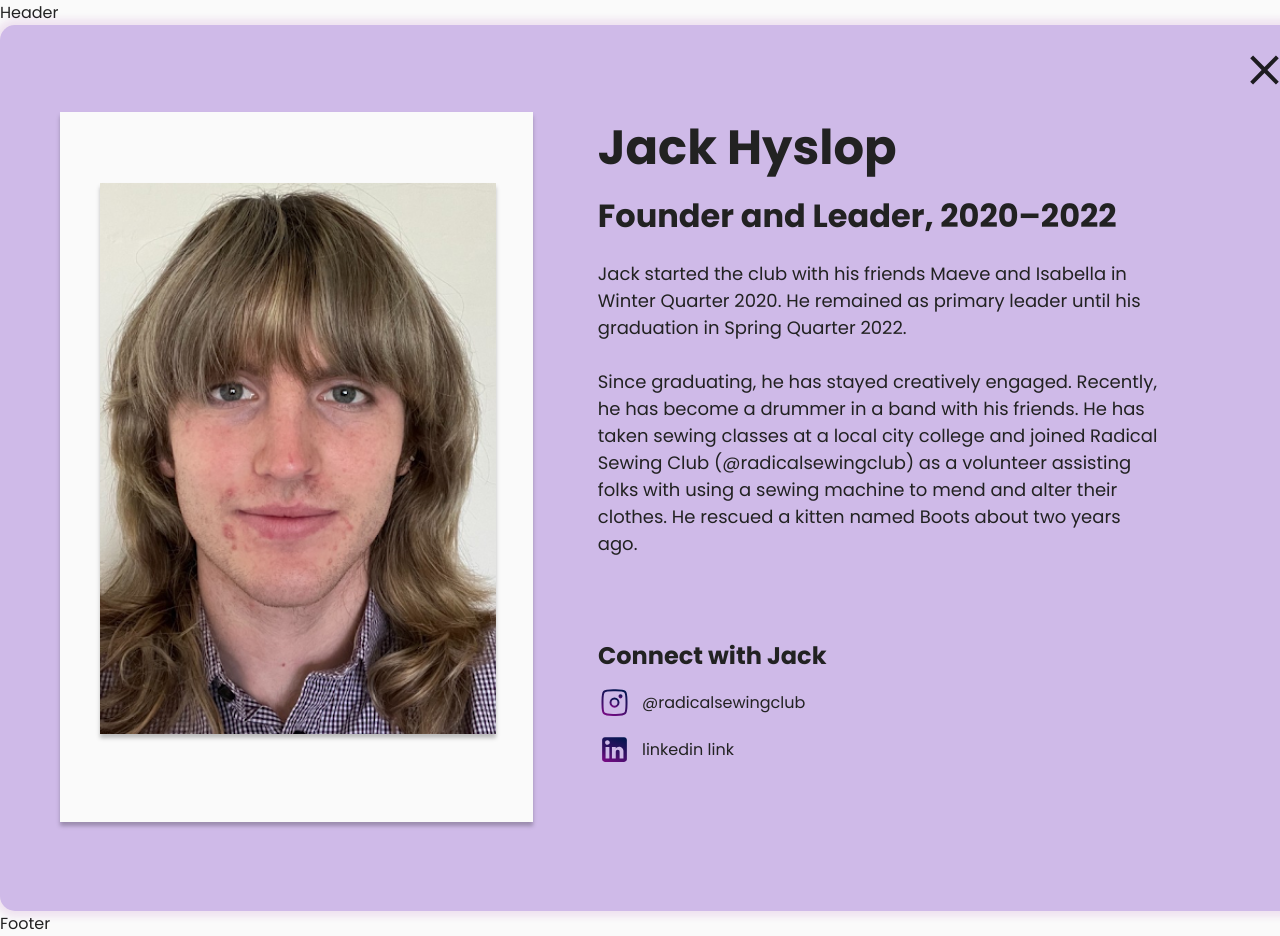
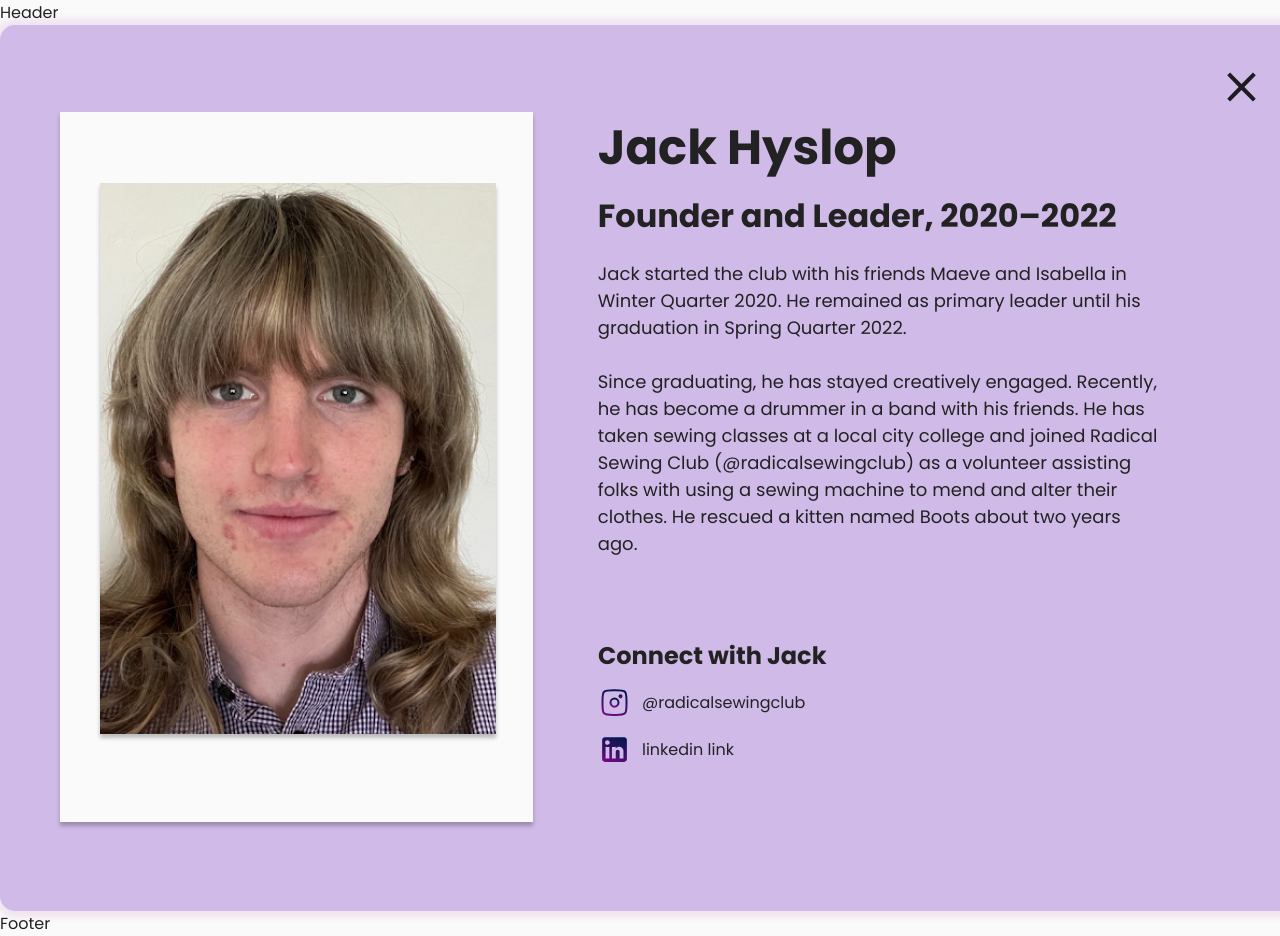
Before and after one commit to include-davis/aggie-fiction, a Next.js app: page /alumni in a window 1280 px wide. Both pictures are taken after a click on the button "Read More". Shown: the top 936 px of the page. Built offline with nearby package versions, Linux system fonts and the light colour scheme.

Commit message:
Fixed close button padding.

```diff
--- a/app/(pages)/_components/ExpandedAlumniCard/ExpandedAlumniCard.module.scss
+++ b/app/(pages)/_components/ExpandedAlumniCard/ExpandedAlumniCard.module.scss
@@ -18,8 +18,8 @@
   }
   .closeButton{
     position: absolute;
-    top: 20px;
-    right:20px;
+    top: 37px;
+    right:43px;
     background: transparent;
     border: none;
     cursor: pointer;
```
